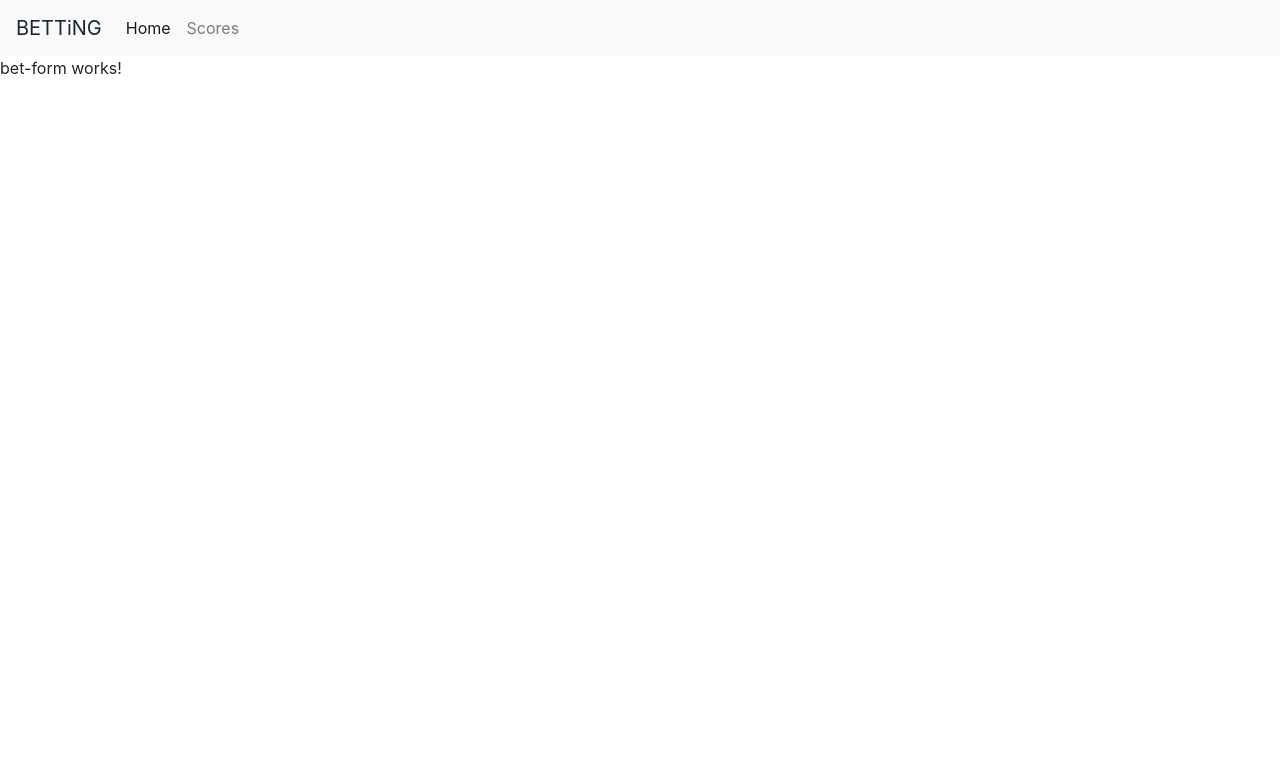
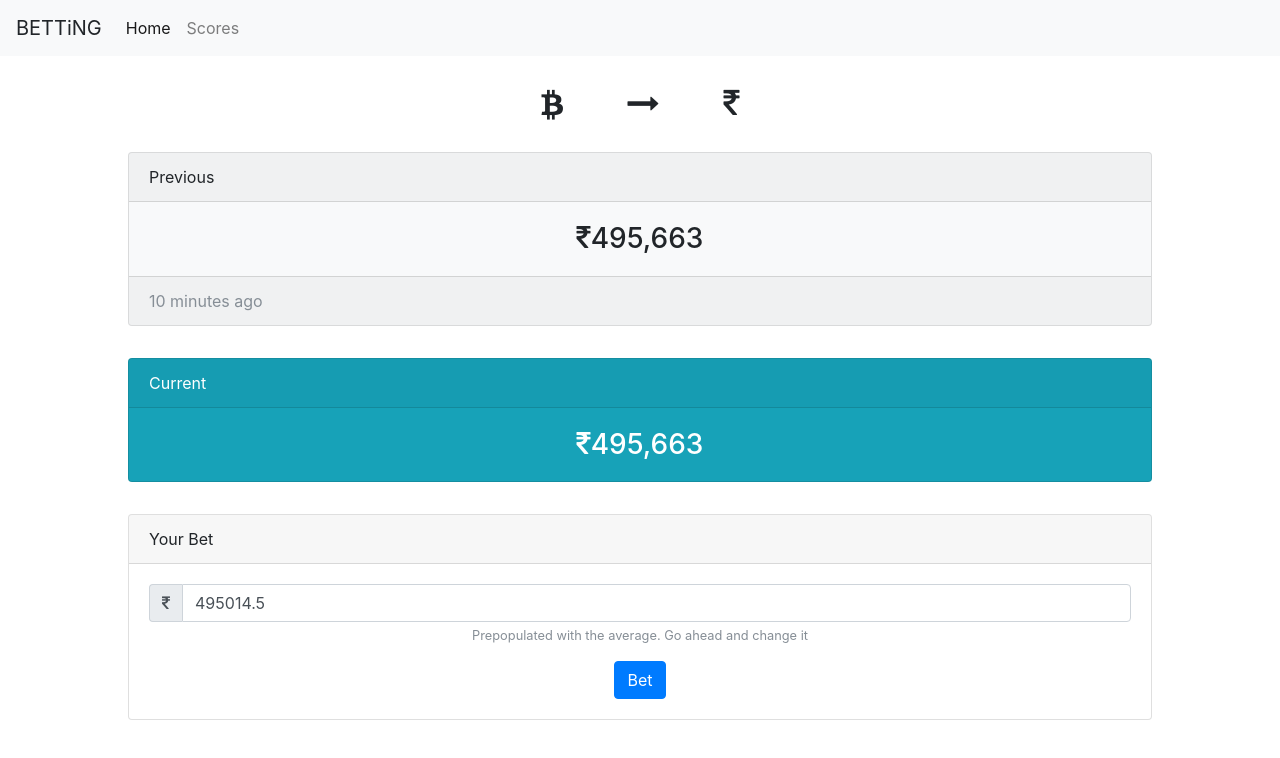
Before and after one commit to aaroncolaco/ui-app-betting, an Angular app: page / in a window 1280 px wide. Shown: the top 758 px of the page. Built offline with nearby package versions, Linux system fonts and the light colour scheme.

Commit message:
Create betting page

```diff
--- a/src/app/app.module.ts
+++ b/src/app/app.module.ts
@@ -1,5 +1,6 @@
 import { BrowserModule } from '@angular/platform-browser';
 import { NgModule } from '@angular/core';
+import { FormsModule } from '@angular/forms';
 import { RouterModule, Routes } from '@angular/router';
 
 import { AppComponent } from './app.component';
@@ -24,6 +25,7 @@ const appRoutes: Routes = [
   ],
   imports: [
     BrowserModule,
+    FormsModule,
     RouterModule.forRoot(appRoutes)
   ],
   providers: [],
--- a/src/app/components/bet-form/bet-form.component.css
+++ b/src/app/components/bet-form/bet-form.component.css
@@ -0,0 +1,8 @@
+.currencies .container i {
+  margin: 1em;
+}
+
+.card {
+  width: 80%;
+  margin-bottom: 2em;
+}
--- a/src/app/components/bet-form/bet-form.component.html
+++ b/src/app/components/bet-form/bet-form.component.html
@@ -1,3 +1,46 @@
-<p>
-  bet-form works!
-</p>
+<div class="currencies text-center">
+  <div class="container">
+    <i class="fa fa-btc fa-2x" aria-hidden="true"></i>
+    <i class="fa fa-long-arrow-right fa-2x" aria-hidden="true"></i>
+    <i class="fa fa-inr fa-2x" aria-hidden="true"></i>
+  </div>
+</div>
+
+<div class="previous card bg-light center">
+  <div class="card-header">
+    Previous
+  </div>
+  <div class="card-body text-center">
+    <h3 class="card-text"><i class="fa fa-inr fa" aria-hidden="true"></i>495,663</h3>
+  </div>
+  <div class="card-footer text-muted">
+    10 minutes ago
+  </div>
+</div>
+
+<div class="current card text-white bg-info center">
+  <div class="card-header">
+    Current
+  </div>
+  <div class="card-body text-center">
+    <h3 class="card-text"><i class="fa fa-inr fa" aria-hidden="true"></i>495,663</h3>
+  </div>
+</div>
+
+<div class="current card center">
+  <div class="card-header">
+    Your Bet
+  </div>
+  <div class="card-body text-center">
+    <form (submit)="placeBet()">
+      <div class="form-group">
+        <div class="input-group">
+          <span class="input-group-addon" id="basic-addon1"><i class="fa fa-inr" aria-hidden="true"></i></span>
+          <input type="number" class="form-control" [(ngModel)]='bet' name='bet'>
+        </div>
+        <small id="betHelp" class="form-text text-muted">Prepopulated with the average. Go ahead and change it</small>
+      </div>
+      <button type="submit" class="btn btn-primary">Bet</button>
+    </form>
+  </div>
+</div>
--- a/src/app/components/bet-form/bet-form.component.ts
+++ b/src/app/components/bet-form/bet-form.component.ts
@@ -7,9 +7,16 @@ import { Component, OnInit } from '@angular/core';
 })
 export class BetFormComponent implements OnInit {
 
+  bet: number;
+
   constructor() { }
 
   ngOnInit() {
+    this.bet = (495663 + 494366) / 2;
+  }
+
+  placeBet() {
+    console.log(`You bet: ${this.bet}`);
   }
 
 }
--- a/src/index.html
+++ b/src/index.html
@@ -11,6 +11,7 @@
 
   <link rel="stylesheet" href="https://maxcdn.bootstrapcdn.com/bootstrap/4.0.0-beta.2/css/bootstrap.min.css" integrity="sha384-PsH8R72JQ3SOdhVi3uxftmaW6Vc51MKb0q5P2rRUpPvrszuE4W1povHYgTpBfshb"
     crossorigin="anonymous">
+  <link rel="stylesheet" href="https://maxcdn.bootstrapcdn.com/font-awesome/4.7.0/css/font-awesome.min.css">
 
 </head>
 
--- a/src/styles.css
+++ b/src/styles.css
@@ -1 +1,4 @@
 /* You can add global styles to this file, and also import other style files */
+.center {
+    margin: 0 auto;
+}
```
